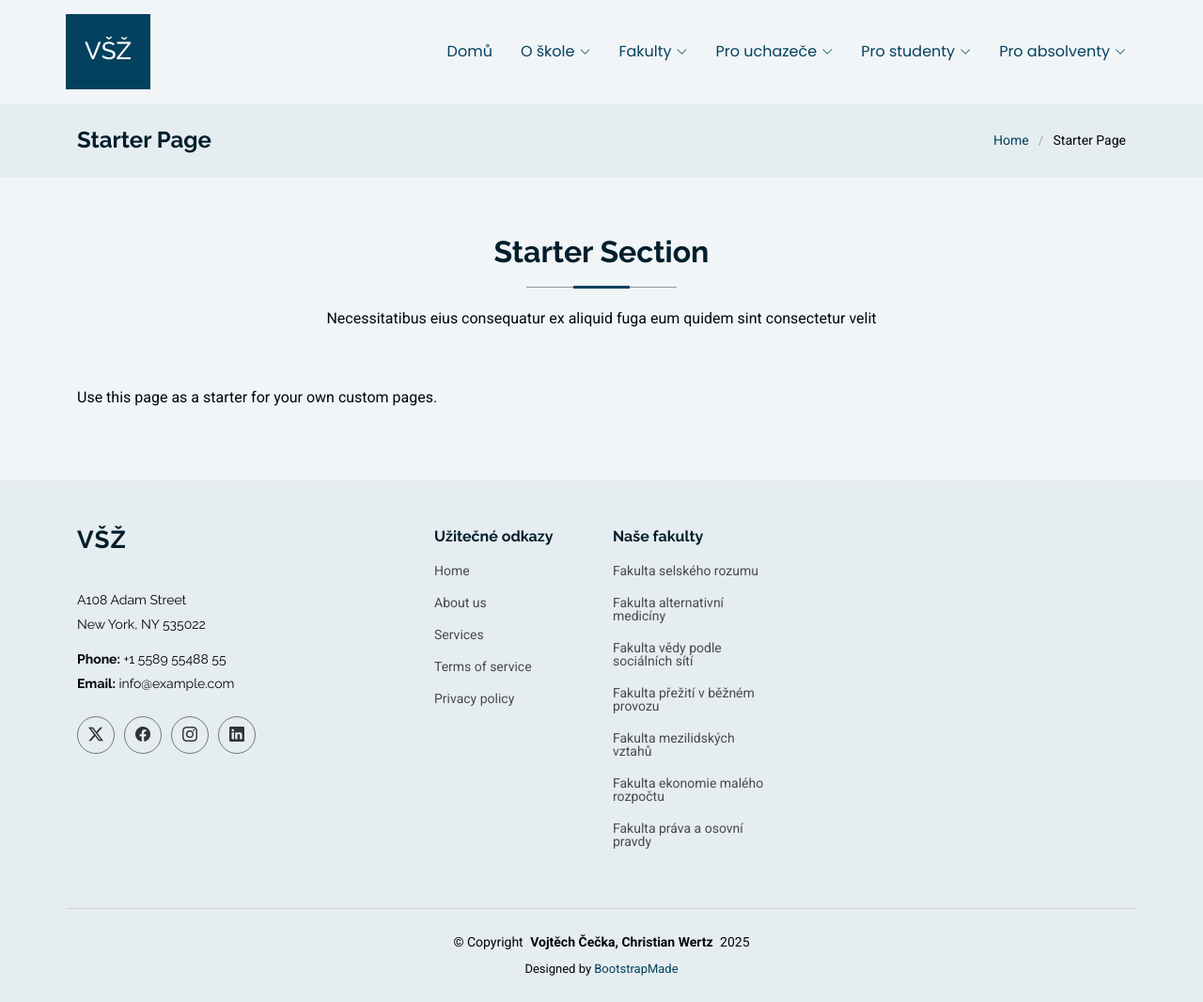
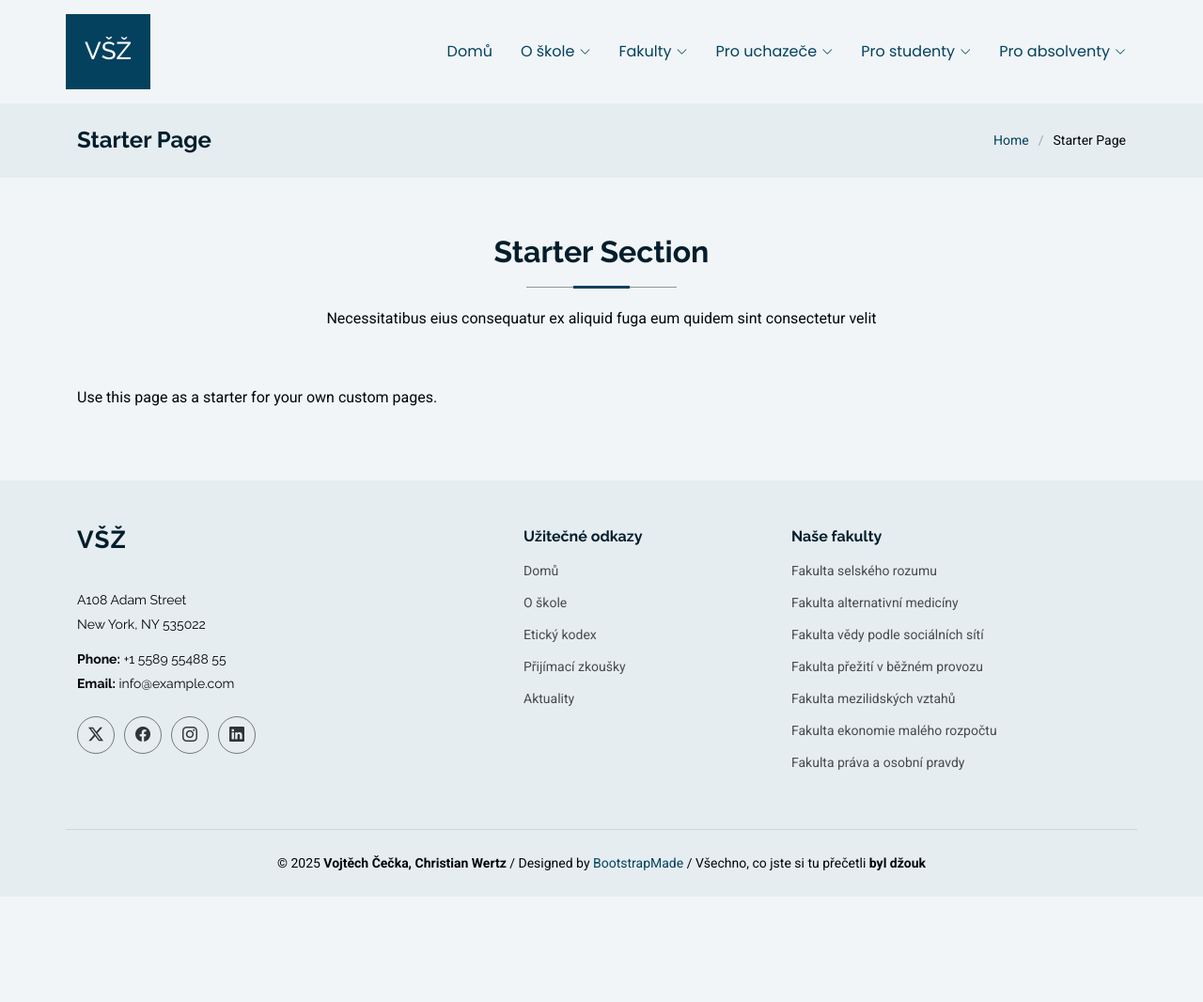
Before and after one commit to vs-zivota/vs-zivota.github.io, a plain HTML site: page starter-page.html in a window 1280 px wide. Shown: the whole page at 94% size. After the commit the page ends 954 px from the top, so only its background shows below. Drawn offline with Linux system fonts and the light colour scheme.

Commit message:
upravení patičky na starter-page

```diff
--- a/starter-page.html
+++ b/starter-page.html
@@ -141,7 +141,7 @@
 
         <div class="container footer-top">
             <div class="row gy-4">
-                <div class="col-lg-4 col-md-6 footer-about">
+                <div class="col-md-5 footer-about">
                     <a href="index.html" class="logo d-flex align-items-center">
                         <span class="sitename">VŠŽ</span>
                     </a>
@@ -159,18 +159,18 @@
                     </div>
                 </div>
 
-                <div class="col-lg-2 col-md-3 footer-links">
+                <div class="col-md-3 footer-links">
                     <h4>Užitečné odkazy</h4>
                     <ul>
-                        <li><a href="#">Home</a></li>
-                        <li><a href="#">About us</a></li>
-                        <li><a href="#">Services</a></li>
-                        <li><a href="#">Terms of service</a></li>
-                        <li><a href="#">Privacy policy</a></li>
+                        <li><a href="index.html">Domů</a></li>
+                        <li><a href="o-skole.html">O škole</a></li>
+                        <li><a href="kodex.html">Etický kodex</a></li>
+                        <li><a href="prijimacky.html">Přijímací zkoušky</a></li>
+                        <li><a href="aktuality.html">Aktuality</a></li>
                     </ul>
                 </div>
 
-                <div class="col-lg-2 col-md-3 footer-links">
+                <div class="col-md-3 footer-links">
                     <h4>Naše fakulty</h4>
                     <ul>
                         <li><a href="fakulty/fsr.html">Fakulta selského rozumu</a></li>
@@ -179,21 +179,20 @@
                         <li><a href="fakulty/fpvbp.html">Fakulta přežití v běžném provozu</a></li>
                         <li><a href="fakulty/fmv.html">Fakulta mezilidských vztahů</a></li>
                         <li><a href="fakulty/feml.html">Fakulta ekonomie malého rozpočtu</a></li>
-                        <li><a href="fakulty/fpaop.html">Fakulta práva a osovní pravdy</a></li>
+                        <li><a href="fakulty/fpaop.html">Fakulta práva a osobní pravdy</a></li>
                     </ul>
                 </div>
             </div>
         </div>
 
         <div class="container copyright text-center mt-4">
-            <p>© <span>Copyright</span> <strong class="px-1 sitename">Vojtěch Čečka, Christian Wertz</strong> <span>2025</span></p>
-            <div class="credits">
+            <p>©&nbsp;2025&nbsp;<strong>Vojtěch&nbsp;Čečka, Christian&nbsp;Wertz</strong> /
+              Designed&nbsp;by&nbsp;<a href="https://bootstrapmade.com/">BootstrapMade</a> /
+              Všechno,&nbsp;co&nbsp;jste&nbsp;si&nbsp;tu&nbsp;přečetli&nbsp;<strong>byl džouk</strong></p>
                 <!-- All the links in the footer should remain intact. -->
                 <!-- You can delete the links only if you've purchased the pro version. -->
                 <!-- Licensing information: https://bootstrapmade.com/license/ -->
                 <!-- Purchase the pro version with working PHP/AJAX contact form: [buy-url] -->
-                Designed by <a href="https://bootstrapmade.com/">BootstrapMade</a>
-            </div>
         </div>
 
     </footer>
```
